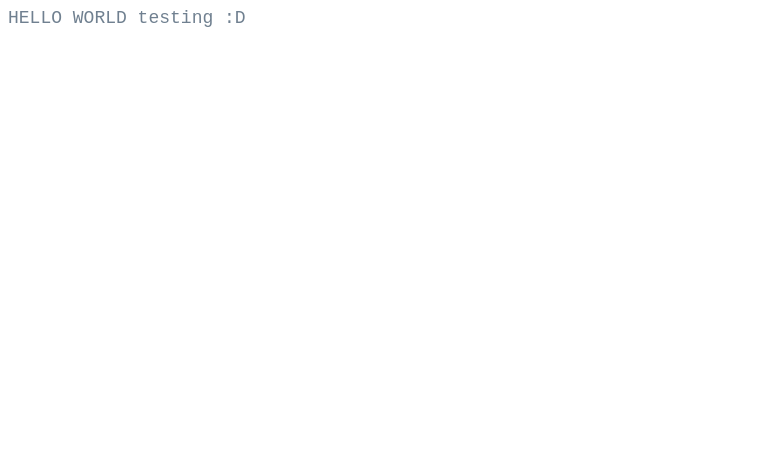
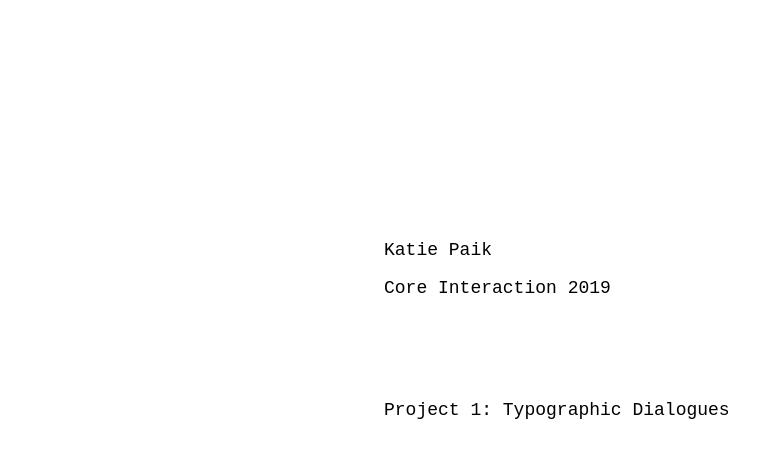
Before and after one commit to paikk662/corelab, a plain HTML site: page index.html in a window 1280 px wide. Shown: the whole page, without its empty margins (0-782 px from the left). Drawn offline with Linux system fonts and the light colour scheme.

Commit message:
homepage styling

```diff
--- a/assets/css/styles.css
+++ b/assets/css/styles.css
@@ -2,5 +2,32 @@ body {
     background: white;
     font-family: 'Courier New', Courier, monospace;
     font-size: 18px;
-    color: slategray;
+    color: black;
 }
+
+.section1 {
+    position: absolute;
+    margin: auto;
+    top: 50%;
+    left: 30%;
+}
+
+.title {
+    position: absolute;
+    margin: auto;
+    top: 30%;
+    left: 30%;
+}
+
+a:link {
+    text-decoration: none;
+    color: black;
+}
+
+a:visited {
+    color: black;
+}
+
+a:hover {
+    color: lightskyblue;
+}
--- a/index.html
+++ b/index.html
@@ -7,8 +7,16 @@
 <title></title>
 
     <body>
-        HELLO WORLD
-        testing :D
+
+        <div class="title">
+            Katie Paik
+            <p>Core Interaction 2019</p>
+        </div>
+
+        <div class="section1">
+            <a href="project1/index.html">Project 1: Typographic Dialogues</a>
+        </div>
+
     </body>
 
 </html>
--- /dev/null
+++ b/project1/assets/css/styles.css
@@ -0,0 +1,6 @@
+body {
+    background: white;
+    font-family: 'Courier New', Courier, monospace;
+    font-size: 18px;
+    color: slategray;
+}
```
Also changed, not shown: project1/index.html (added, +14 -0 lines), project1/assets/js/app.js (added), 1 other file.
